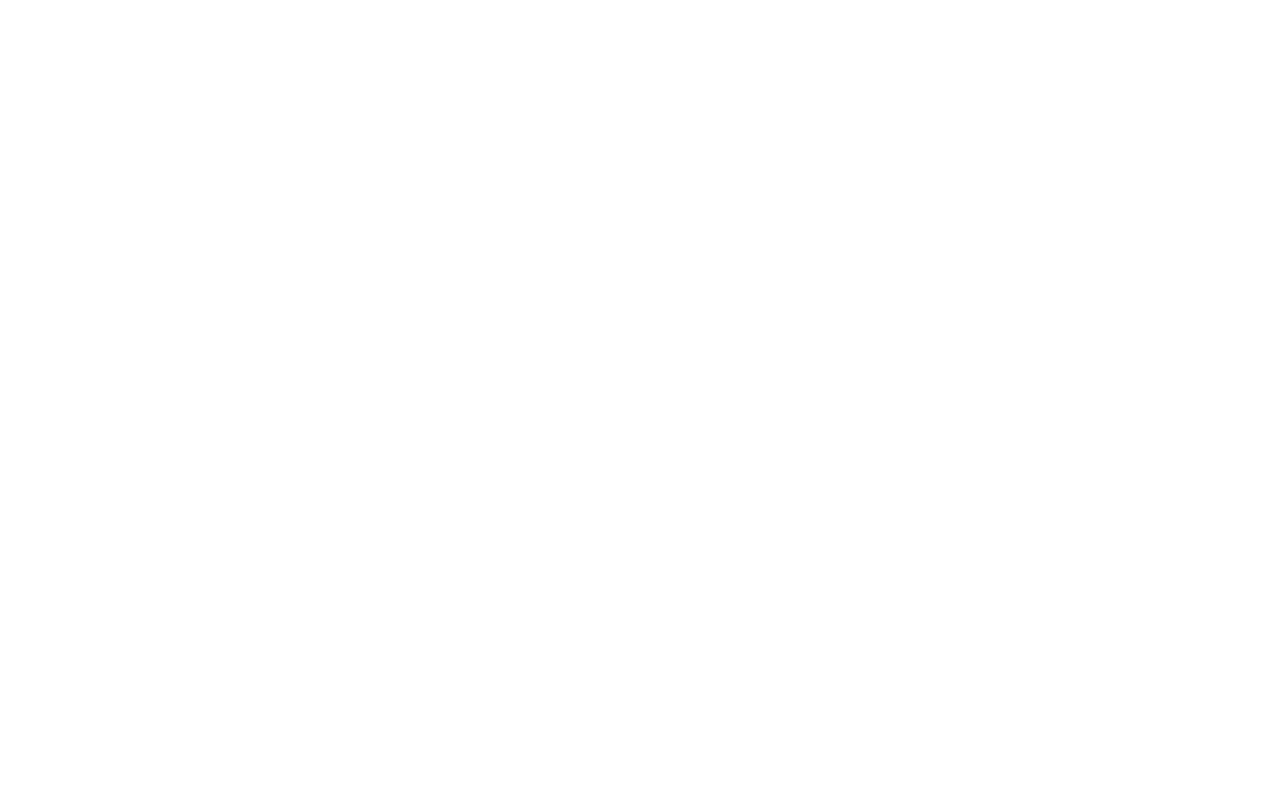
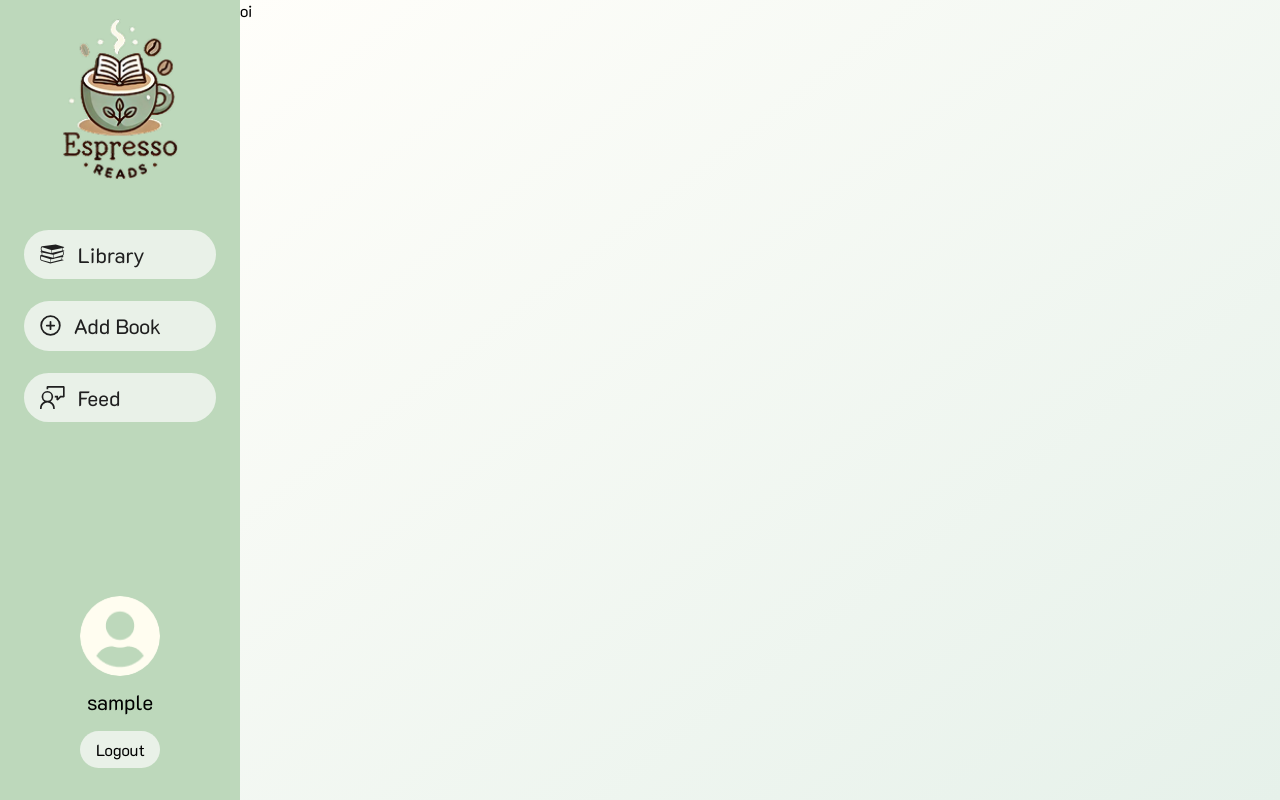
Before and after one commit to PolyStefane/EspressoReads, a React (Vite) app: page /profile in a window 1280 px wide. Before the commit this address had no page. Built offline with nearby package versions, Linux system fonts and the light colour scheme; sample sign-in values are in the browser's storage.

Commit message:
:recycle: refactor: add new page profile

```diff
--- a/src/App.tsx
+++ b/src/App.tsx
@@ -18,6 +18,7 @@
 import { Toaster } from "sonner";
 import { UpdateBook } from "./pages/UpdateBook";
 import { Feed } from "./pages/Feed";
+import Profile from "./pages/Profile";
 
 const App: React.FC = () => {
   return (
@@ -41,6 +42,7 @@
           <Route path="/book/:id" element={<BookDetails />} />
           <Route path="/books/edit/:id" element={<UpdateBook />} />
           <Route path="/feed" element={<Feed />} />
+          <Route path="/profile" element={<Profile />} />
         </Route>
       </Routes>
     </>
--- a/src/components/Sidebar/index.tsx
+++ b/src/components/Sidebar/index.tsx
@@ -46,6 +46,10 @@
     navigate("/feed");
   };
 
+  const profile = () => {
+    navigate("/profile");
+  };
+
   return (
     <SidebarContainer>
       <OptionsContainer>
@@ -64,7 +68,7 @@
         </NavButton>
       </OptionsContainer>
       <UserSection>
-        <img src="/img/user.png" alt="User avatar" />
+        <img src="/img/user.png" alt="User avatar" onClick={profile} />
         <span>{username}</span>
         <LogoutButton onClick={handleLogout}>Logout</LogoutButton>
       </UserSection>
--- a/src/components/Sidebar/styles.ts
+++ b/src/components/Sidebar/styles.ts
@@ -79,6 +79,7 @@
 export const UserSection = styled.div`
   text-align: center;
   margin-bottom: 1rem;
+  cursor: pointer;
 
   img {
     width: 5rem;
--- /dev/null
+++ b/src/pages/Profile/index.tsx
@@ -0,0 +1,8 @@
+// External Libraries
+import React from "react";
+
+const Profile: React.FC = () => {
+  return <p>oi</p>;
+};
+
+export default Profile;
```
Also changed, not shown: src/pages/Profile/styles.ts (added).
